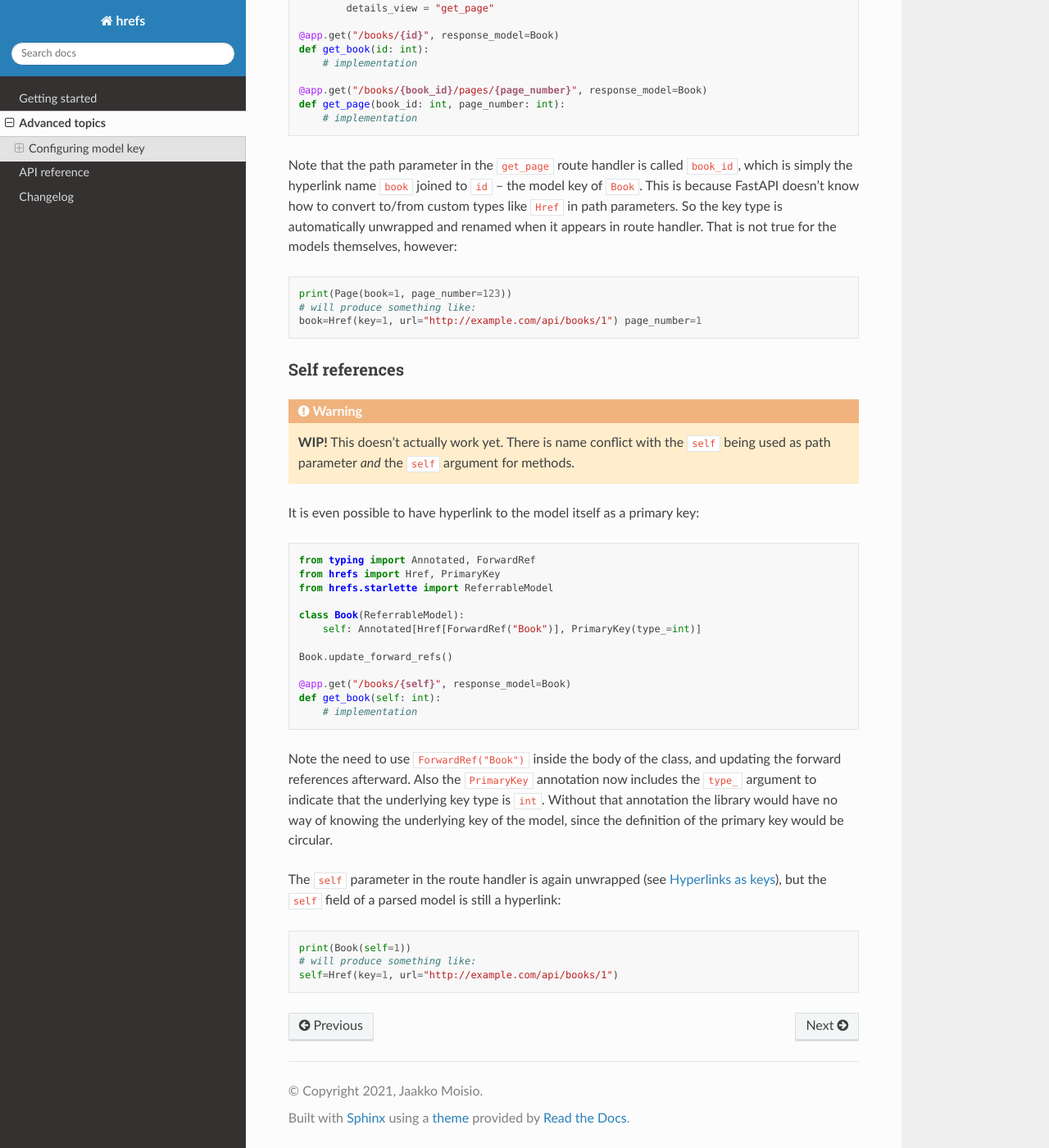
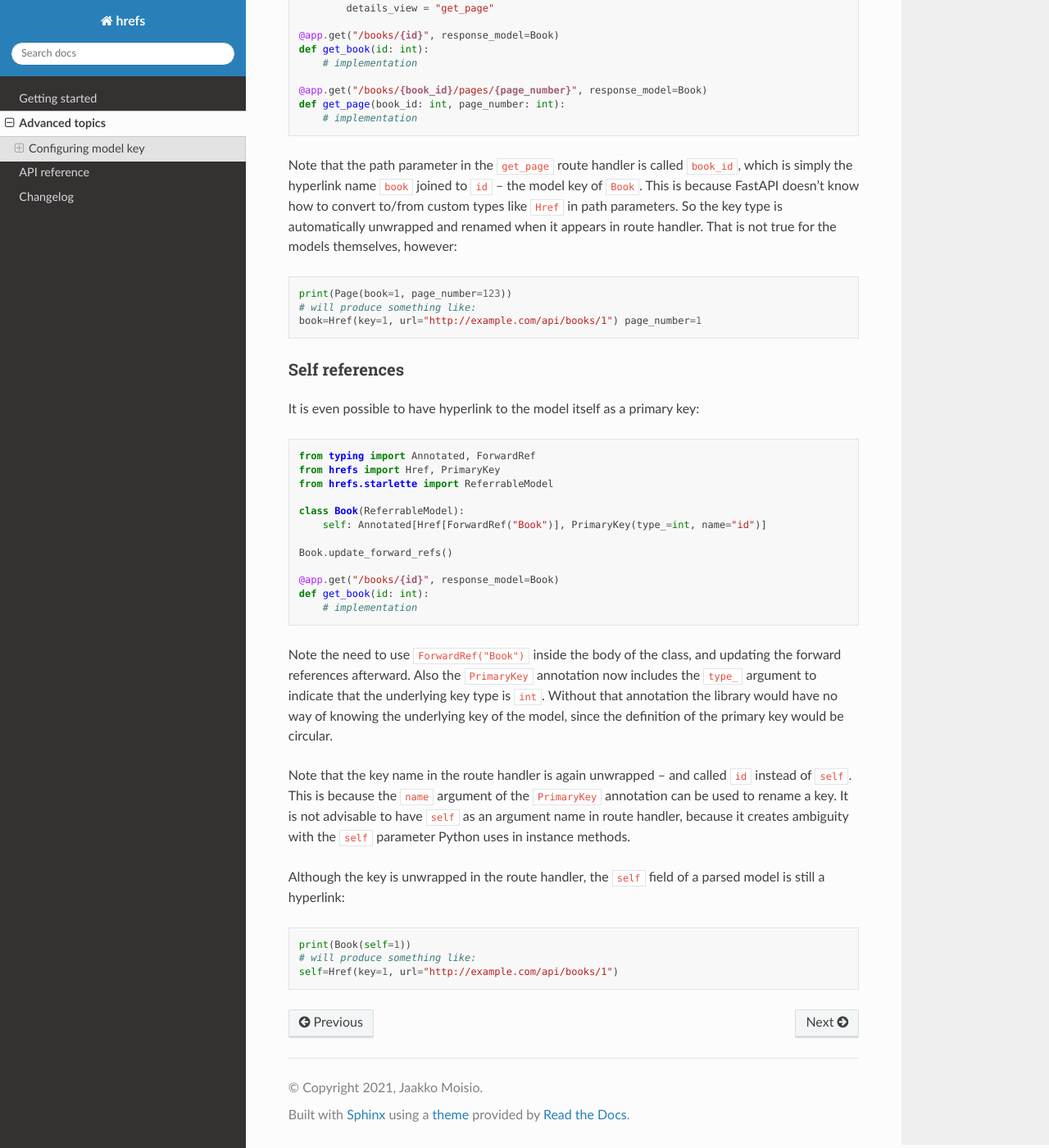
Before and after one commit to jasujm/hrefs, a Sphinx documentation site: the page built from docs/advanced.rst, in a window 1280 px wide and 1400 px high, scrolled down 1634 px. Shown: the whole window at 82% size. Built offline with Sphinx 7.4.7 and the Read the Docs theme 2.0.0, drawn with Linux system fonts in a browser that asks for light colours.

Commit message:
Support renaming model key

```diff
--- a/docs/advanced.rst
+++ b/docs/advanced.rst
@@ -117,12 +117,6 @@ not true for the models themselves, however:
 Self references
 ...............
 
-.. warning::
-
-   **WIP!** This doesn't actually work yet. There is name conflict with the
-   ``self`` being used as path parameter *and* the ``self`` argument for
-   methods.
-
 It is even possible to have hyperlink to the model itself as a primary key:
 
 .. code-block:: python
@@ -132,12 +126,12 @@ It is even possible to have hyperlink to the model itself as a primary key:
    from hrefs.starlette import ReferrableModel
 
    class Book(ReferrableModel):
-       self: Annotated[Href[ForwardRef("Book")], PrimaryKey(type_=int)]
+       self: Annotated[Href[ForwardRef("Book")], PrimaryKey(type_=int, name="id")]
 
    Book.update_forward_refs()
 
-   @app.get("/books/{self}", response_model=Book)
-   def get_book(self: int):
+   @app.get("/books/{id}", response_model=Book)
+   def get_book(id: int):
        # implementation
 
 Note the need to use ``ForwardRef("Book")`` inside the body of the class, and
@@ -147,9 +141,14 @@ now includes the ``type_`` argument to indicate that the underlying key type is
 underlying key of the model, since the definition of the primary key would be
 circular.
 
-The ``self`` parameter in the route handler is again unwrapped (see
-:ref:`href_as_key`), but the ``self`` field of a parsed model is still a
-hyperlink:
+Note that the key name in the route handler is again unwrapped -- and called
+``id`` instead of ``self``. This is because the ``name`` argument of the
+``PrimaryKey`` annotation can be used to rename a key. It is not advisable to
+have ``self`` as an argument name in route handler, because it creates ambiguity
+with the ``self`` parameter Python uses in instance methods.
+
+Although the key is unwrapped in the route handler, the ``self`` field of a
+parsed model is still a hyperlink:
 
 .. code-block:: python
 
```
Also changed, not shown: 3 other files.
